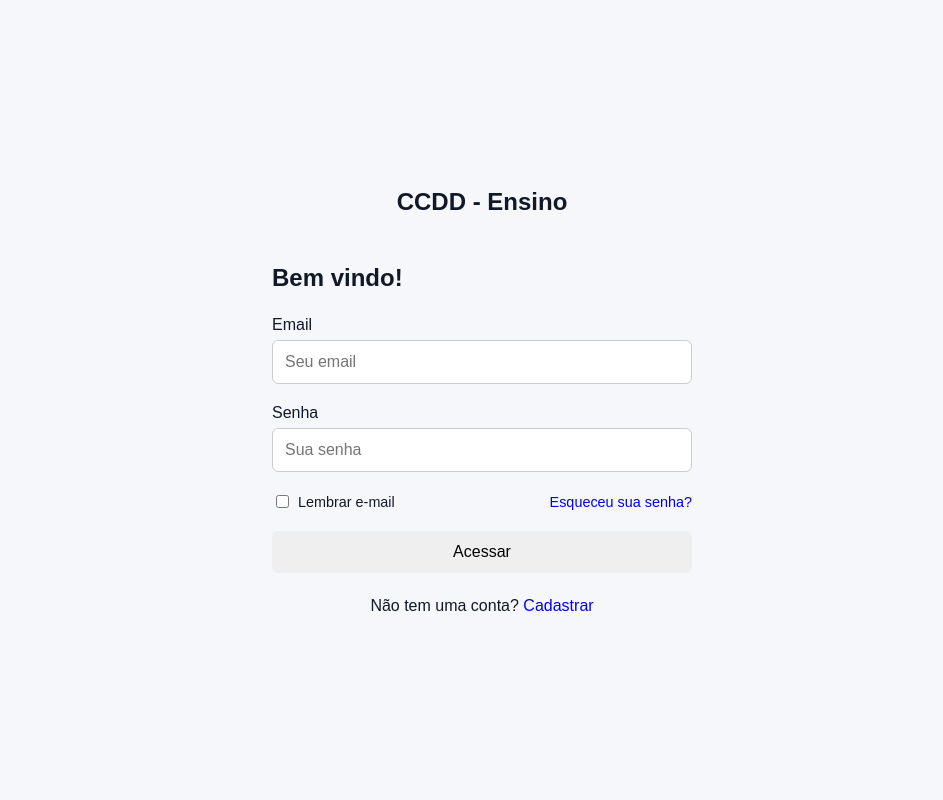
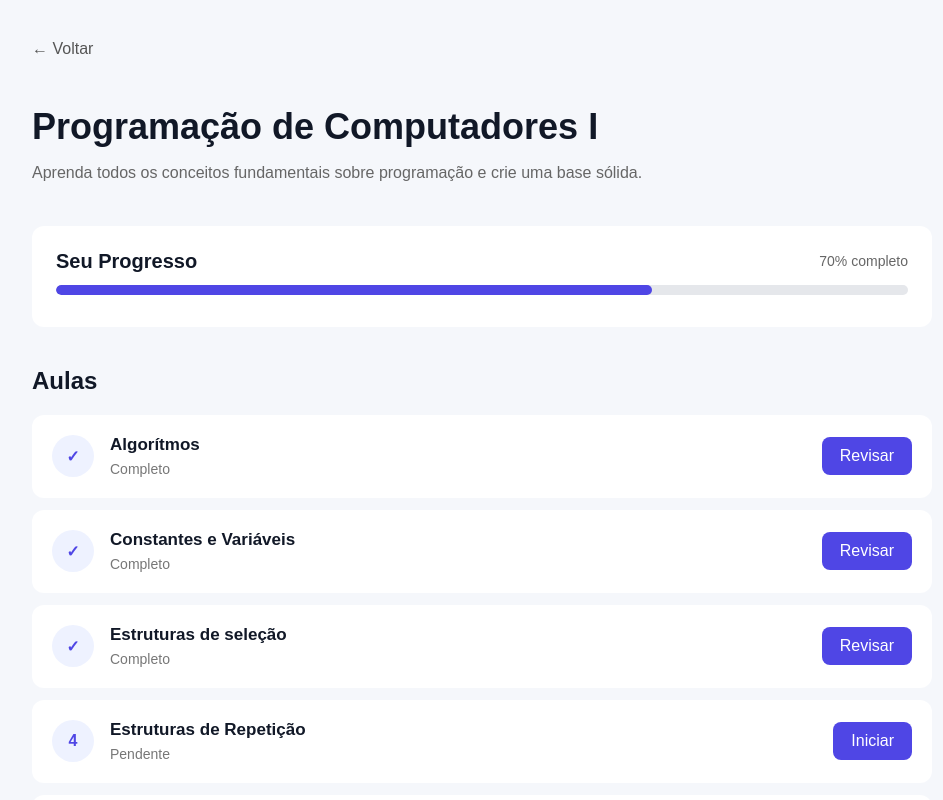
Before and after one commit to GabrielVilla552/plataforma-educacional, a React (Vite) app in the folder front/: page /courses/1 in a window 1280 px wide. Before the commit this address led to /login. Shown: the top 800 px of the page, without its empty margins (158-1101 px from the left). Built offline with nearby package versions, Linux system fonts and the light colour scheme.

Commit message:
[Add] Courses page

```diff
--- a/front/src/App.tsx
+++ b/front/src/App.tsx
@@ -1,6 +1,7 @@
 import { BrowserRouter, Routes, Route, Navigate } from "react-router-dom";
 import Login from "./pages/Login/Login";
 import Dashboard from "./pages/Dashboard/Dashboard";
+import Course from "./pages/Course/Course";
 
 function App() {
   return (
@@ -8,6 +9,7 @@ function App() {
       <Routes>
         <Route path="/login" element={<Login />} />
         <Route path="/dashboard" element={<Dashboard />} />
+        <Route path="/courses/:courseId" element={<Course />} />
 
         <Route path="*" element={<Navigate to="/login" replace />} />
       </Routes>
--- /dev/null
+++ b/front/src/pages/Course/Course.css
@@ -0,0 +1,136 @@
+.course-page {
+  min-height: 100vh;
+  padding: 40px;
+  background: #f5f7fb;
+}
+
+.course-header {
+  max-width: 900px;
+  margin: 0 auto 40px;
+}
+
+.back-link {
+  display: inline-block;
+  margin-bottom: 24px;
+  color: #555;
+  text-decoration: none;
+}
+
+.back-link:hover {
+  text-decoration: underline;
+}
+
+.course-header h1 {
+  margin-bottom: 12px;
+  font-size: 36px;
+}
+
+.course-header p {
+  margin: 0;
+  color: #666;
+  font-size: 16px;
+  line-height: 1.6;
+}
+
+.course-progress {
+  max-width: 900px;
+  margin: 0 auto 40px;
+  padding: 24px;
+  background: white;
+  border-radius: 12px;
+}
+
+.progress-header {
+  display: flex;
+  justify-content: space-between;
+  align-items: center;
+  margin-bottom: 12px;
+}
+
+.progress-header h2 {
+  margin: 0;
+  font-size: 20px;
+}
+
+.progress-header span {
+  color: #666;
+  font-size: 14px;
+}
+
+.progress {
+  width: 100%;
+  height: 10px;
+  overflow: hidden;
+  background: #e5e7eb;
+  border-radius: 10px;
+}
+
+.progress-bar {
+  height: 100%;
+  background: #4f46e5;
+  border-radius: 10px;
+}
+
+.lessons {
+  max-width: 900px;
+  margin: 0 auto;
+}
+
+.lessons > h2 {
+  margin-bottom: 20px;
+}
+
+.lesson-list {
+  display: flex;
+  flex-direction: column;
+  gap: 12px;
+}
+
+.lesson-card {
+  display: flex;
+  align-items: center;
+  gap: 16px;
+  padding: 20px;
+  background: white;
+  border-radius: 12px;
+}
+
+.lesson-number {
+  display: flex;
+  align-items: center;
+  justify-content: center;
+  width: 42px;
+  height: 42px;
+  flex-shrink: 0;
+  background: #eef2ff;
+  border-radius: 50%;
+  font-weight: bold;
+  color: #4f46e5;
+}
+
+.lesson-info {
+  flex: 1;
+}
+
+.lesson-info h3 {
+  margin: 0 0 5px;
+  font-size: 17px;
+}
+
+.lesson-info span {
+  color: #777;
+  font-size: 14px;
+}
+
+.lesson-button {
+  padding: 10px 18px;
+  border-radius: 8px;
+  background: #4f46e5;
+  color: white;
+  text-decoration: none;
+  font-weight: 500;
+}
+
+.lesson-button:hover {
+  background: #4338ca;
+}
--- /dev/null
+++ b/front/src/pages/Course/Course.tsx
@@ -0,0 +1,104 @@
+import { Link } from "react-router-dom";
+import "./Course.css";
+
+const course = {
+  id: 1,
+  title: "Programação de Computadores I",
+  description:
+    "Aprenda todos os conceitos fundamentais sobre programação e crie uma base sólida.",
+  progress: 70,
+};
+
+const lessons = [
+  {
+    id: 1,
+    title: "Algorítmos",
+    completed: true,
+  },
+  {
+    id: 2,
+    title: "Constantes e Variáveis",
+    completed: true,
+  },
+  {
+    id: 3,
+    title: "Estruturas de seleção",
+    completed: true,
+  },
+  {
+    id: 4,
+    title: "Estruturas de Repetição",
+    completed: false,
+  },
+  {
+    id: 5,
+    title: "Vetores",
+    completed: false,
+  },
+  {
+    id: 6,
+    title: "Matrizes",
+    completed: false,
+  },
+];
+
+function Course() {
+  return (
+    <main className="course-page">
+      <header className="course-header">
+        <Link to="/dashboard" className="back-link">
+          ← Voltar
+        </Link>
+
+        <h1>{course.title}</h1>
+
+        <p>{course.description}</p>
+      </header>
+
+      <section className="course-progress">
+        <div className="progress-header">
+          <h2>Seu Progresso</h2>
+          <span>{course.progress}% completo</span>
+        </div>
+
+        <div className="progress">
+          <div
+            className="progress-bar"
+            style={{ width: `${course.progress}%` }}
+          />
+        </div>
+      </section>
+
+      <section className="lessons">
+        <h2>Aulas</h2>
+
+        <div className="lesson-list">
+          {lessons.map((lesson) => (
+            <article className="lesson-card" key={lesson.id}>
+              <div className="lesson-number">
+                {lesson.completed ? "✓" : lesson.id}
+              </div>
+
+              <div className="lesson-info">
+                <h3>{lesson.title}</h3>
+
+                <span>
+                  {lesson.completed ? "Completo" : "Pendente"}
+                </span>
+              </div>
+
+              <Link
+                to={`/courses/${course.id}/lessons/${lesson.id}`}
+                className="lesson-button"
+              >
+                {lesson.completed ? "Revisar" : "Iniciar"}
+              </Link>
+            </article>
+          ))}
+        </div>
+      </section>
+    </main>
+  );
+}
+
+export default Course;
--- a/front/src/pages/Login/Login.tsx
+++ b/front/src/pages/Login/Login.tsx
@@ -2,7 +2,7 @@ import { useNavigate } from "react-router-dom";
 import "./Login.css";
 
 function Login() {
-    const navigate = useNavigate();
+  const navigate = useNavigate();
 
   const handleSubmit = (event: React.FormEvent<HTMLFormElement>) => {
     event.preventDefault();
```
